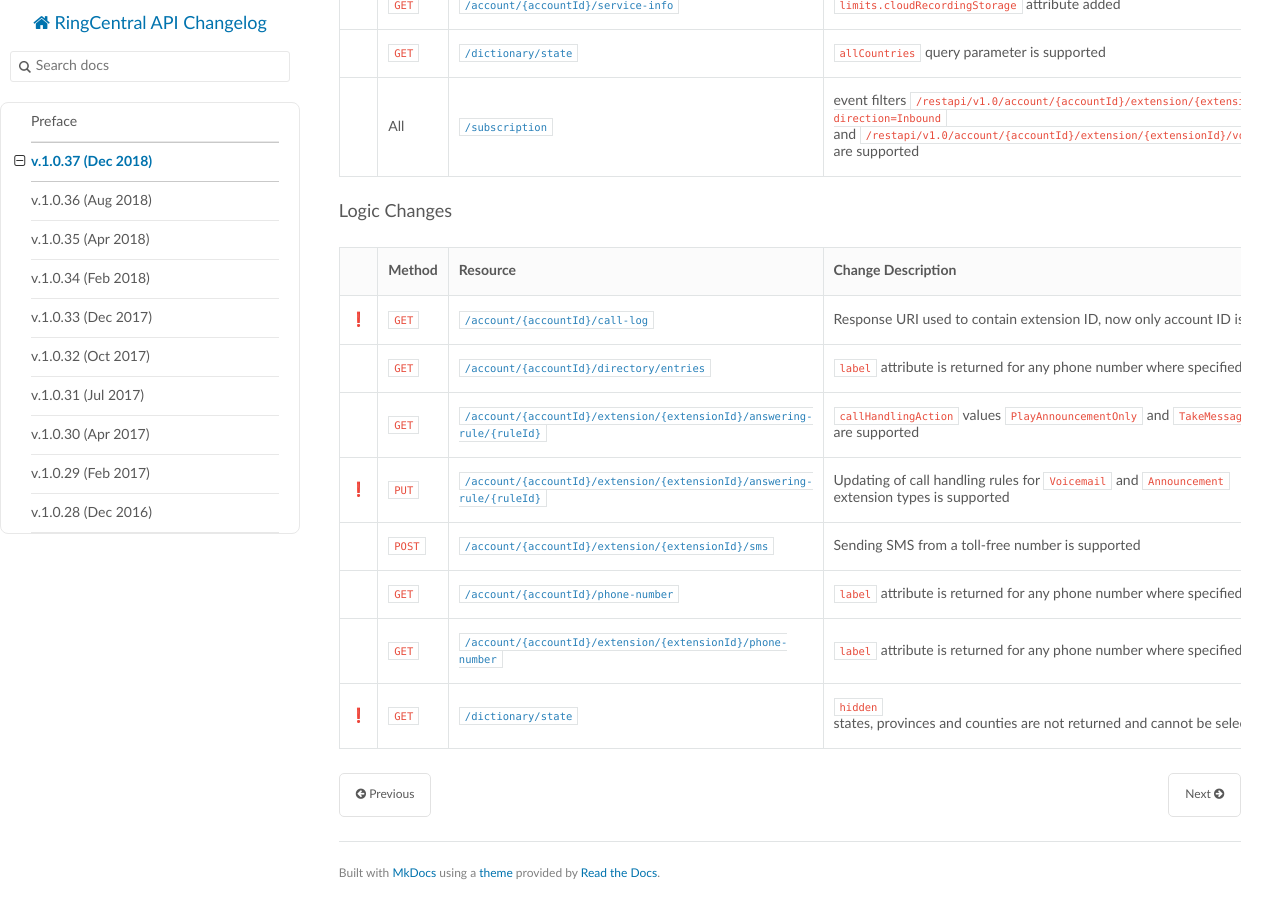
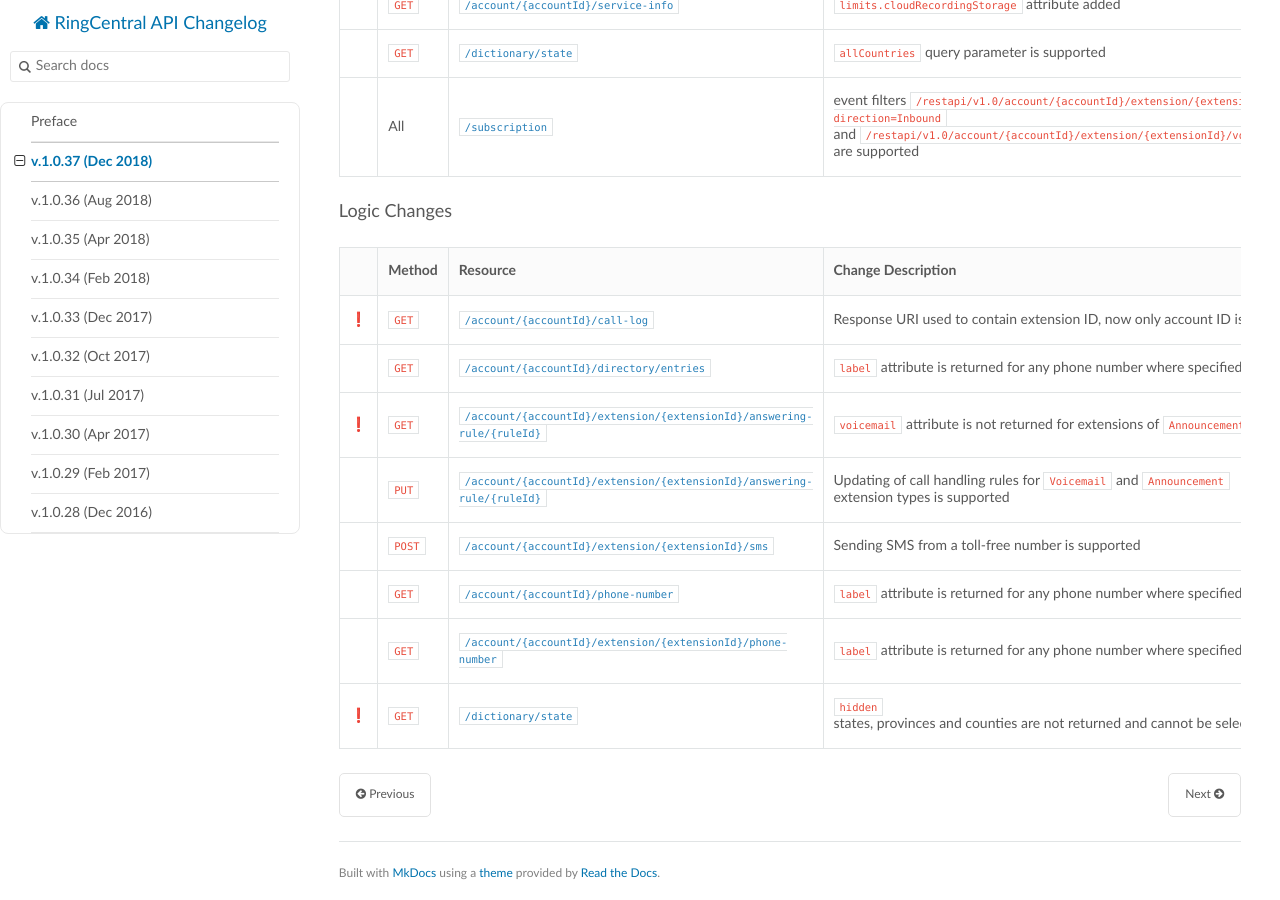
Before and after one commit to ringcentral/ringcentral-api-changelog, an MkDocs documentation site: the page built from docs/1_0_37.md, in a window 1280 px wide and 900 px high, scrolled down 2346 px. Built offline with MkDocs 1.6.1, drawn with Linux system fonts in a browser that asks for light colours; nearby versions of some CDN libraries; old or Windows-style settings are respelled for this version of MkDocs.

Commit message:
Update 1_0_37.md

```diff
--- a/docs/1_0_37.md
+++ b/docs/1_0_37.md
@@ -53,10 +53,10 @@ Basepath for all URLs: `https://platform.ringcentral.com/restapi/v1.0`.
 ### Logic Changes
 |         |Method|Resource|Change Description|
 |---------|------|--------|------------------|
-|&#x2757; |`GET` |[`/account/{accountId}/call-log`](https://developers.ringcentral.com/api-reference#Call-Log-loadCompanyCallLog)|Response URI used to contain extension ID, now only account ID is returned |
+|&#x2757; |`GET` |[`/account/{accountId}/call-log`](https://developers.ringcentral.com/api-reference#Call-Log-loadCompanyCallLog)|Response URI used to contain extension ID, now only account ID is returned|
 |         |`GET` |[`/account/{accountId}/directory/entries`](https://developers.ringcentral.com/api-reference#Company-Contacts-listDirectoryEntries)|`label` attribute is returned for any phone number where specified|
-|         |`GET` |[`/account/{accountId}/extension/{extensionId}/answering-rule/{ruleId}`](https://developers.ringcentral.com/api-reference#Call-Handling-Settings-loadAnsweringRule)|`callHandlingAction` values `PlayAnnouncementOnly` and `TakeMessagesOnly` are supported|
-|&#x2757; |`PUT` |[`/account/{accountId}/extension/{extensionId}/answering-rule/{ruleId}`](https://developers.ringcentral.com/api-reference#Call-Handling-Settings-loadAnsweringRule)|Updating of call handling rules for `Voicemail` and `Announcement` extension types is supported|
+|&#x2757; |`GET` |[`/account/{accountId}/extension/{extensionId}/answering-rule/{ruleId}`](https://developers.ringcentral.com/api-reference#Call-Handling-Settings-loadAnsweringRule)|`voicemail` attribute is not returned for extensions of `Announcement` type|
+|         |`PUT` |[`/account/{accountId}/extension/{extensionId}/answering-rule/{ruleId}`](https://developers.ringcentral.com/api-reference#Call-Handling-Settings-loadAnsweringRule)|Updating of call handling rules for `Voicemail` and `Announcement` extension types is supported|
 |         |`POST`|[`/account/{accountId}/extension/{extensionId}/sms`](https://developers.ringcentral.com/api-reference#SMS-and-MMS-sendSMS)|Sending SMS from a toll-free number is supported|
 |         |`GET` |[`/account/{accountId}/phone-number`](https://developers.ringcentral.com/api-reference#Phone-Numbers-listAccountPhoneNumbers)|`label` attribute is returned for any phone number where specified|
 |         |`GET` |[`/account/{accountId}/extension/{extensionId}/phone-number`](https://developers.ringcentral.com/api-reference#Phone-Numbers-listExtensionPhoneNumbers)|`label` attribute is returned for any phone number where specified|
```
